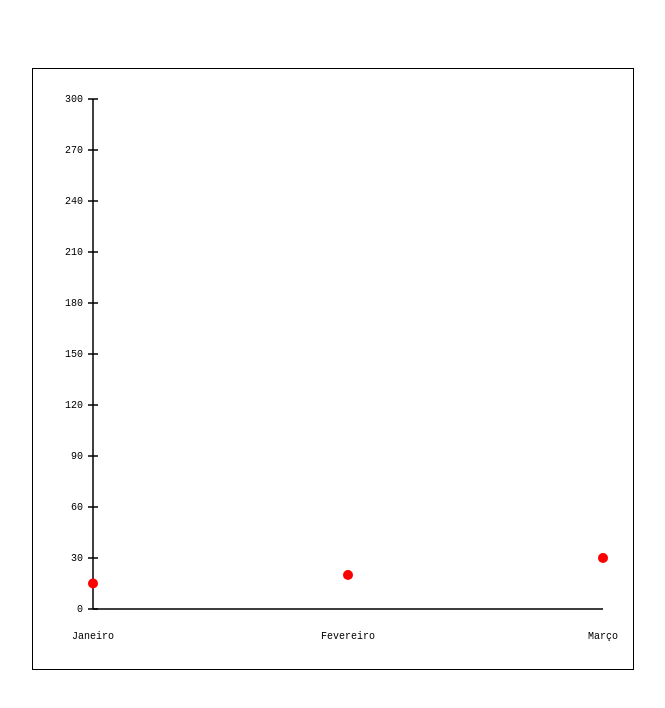
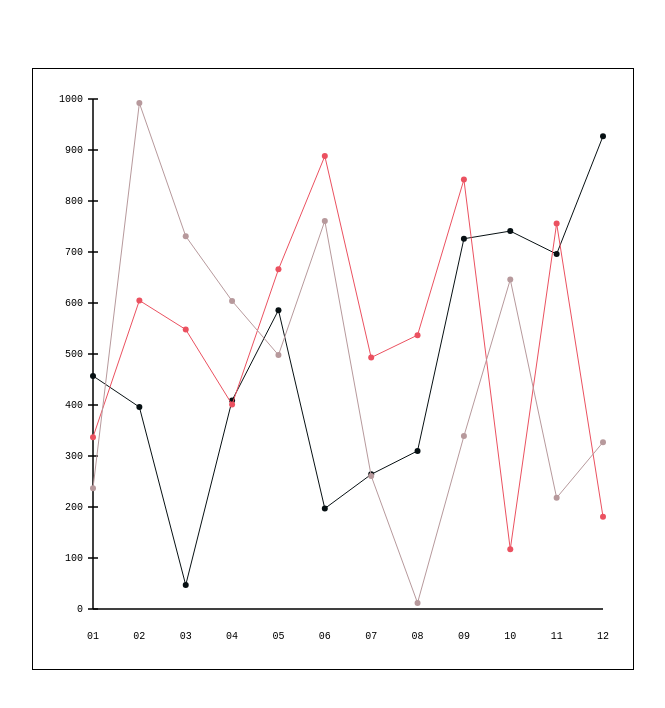
Before and after one commit to xavierhalison/tcc, a React (Create React App) app: page / in a window 1280 px wide. Shown: the top 708 px of the page, without its empty margins (6-671 px from the left). Built offline with nearby package versions, Linux system fonts and the light colour scheme.

Commit message:
grafico de linha 1.0

```diff
--- a/src/App.js
+++ b/src/App.js
@@ -11,18 +11,23 @@ const Container = styled.div`
   }
 `;
 
+Array.from({ length: 40 }, () => Math.floor(Math.random() * 40));
+
+
 const datasets = [
-  [15, 20, 30],
-  [10, 286, 13],
-  [7, 23, 75],
+  Array.from({ length: 12 }, () => Math.floor(Math.random() * 1000)),
+  Array.from({ length: 12 }, () => Math.floor(Math.random() * 1000)),
+  Array.from({ length: 12 }, () => Math.floor(Math.random() * 1000)),
 ];
 
-const labels = ["Janeiro", "Fevereiro", "Março"];
+const labels = ["01", "02", "03", "04", "05", "06", "07", "08", "09", "10", "11", "12"];
+
+const colors = ["#071013", "#EB5160", "#b7999c"];
 
 function App() {
   return (
     <Container>
-      <Component size="600" datasets={datasets} labels={labels} />
+      <Component size="600" datasets={datasets} labels={labels} colors={colors} />
     </Container>
   );
 }
--- a/src/visualizations/line.js
+++ b/src/visualizations/line.js
@@ -1,6 +1,6 @@
 import React from "react";
 
-export default function LineChart({ size, datasets, labels }) {
+export default function LineChart({ size, datasets, labels, colors }) {
   const getHighestValue = () => {
     const allSets = [];
 
@@ -25,22 +25,15 @@ export default function LineChart({ size, datasets, labels }) {
   }
 
   const Labels = () => {
-    let labelList = [];
-    let counter = 0;
-
-    for (let index = 0; index <= xAxisSize; index += xAxisSize / (labels.length - 1)) {
-      labelList.push(
-        <text style={fontStyle} x={index} y="-30" textAnchor="middle" key={`label_${counter}`}>
-          {labels[counter]}
-        </text>
-      );
-      counter++;
-    }
-
+    const xBase = xAxisSize / (labels.length - 1);
 
     return (
       <g transform={`translate(${leftBorderDistance}, ${size})`}>
-        {labelList}
+        {labels.map((label, key) => (
+          <text style={fontStyle} x={xBase * key} y="-30" textAnchor="middle" key={`label_${key}`}>
+            {label}
+          </text>
+        ))}
       </g>
     );
   }
@@ -66,22 +59,34 @@ export default function LineChart({ size, datasets, labels }) {
     return <g>{marks}</g>;
   };
 
-  const Line = ({ line }) => {
+  const Line = ({ line, color }) => {
     const dotXBase = xAxisSize / (labels.length - 1);
 
     return (
       <g transform={`translate(${leftBorderDistance}, ${topBorderDistance})`}>
         {line.map((l, key) => {
-          const y = (l * yAxisSize) / topLimit;
+          const getY = (lValue) => { return (lValue * yAxisSize) / topLimit }
+          const getX = (keyValue) => { return keyValue * dotXBase }
+
+          const l2 = line[key + 1];
+
           return (
-            <>
-              <circle cx={key * dotXBase} cy={-y} r="5" fill="red">{l}</circle>
-            </>
+            <React.Fragment key={`lineFrag_${key}`}>
+              {l2 && <line x1={getX(key)} y1={-getY(l)} x2={getX(key + 1)} y2={-getY(l2)} stroke={color} />}
+              <circle cx={getX(key)} cy={-getY(l)} r="3" fill={color}>{l}</circle>
+            </React.Fragment>
           )
         })}
       </g>
+    )
+  }
 
-    )
+  const LineGroup = () => {
+    return (
+      <g transform={`translate(${0}, ${0})`}>
+        {datasets.map((line, key) => <Line line={line} color={colors[key]} key={`line_${key}`} />)}
+      </g>
+    );
   }
 
   const Rulers = () => {
@@ -103,7 +108,7 @@ export default function LineChart({ size, datasets, labels }) {
     >
       <Rulers />
       <Labels />
-      <Line line={datasets[0]} />
+      <LineGroup />
     </svg>
   );
 }
```
